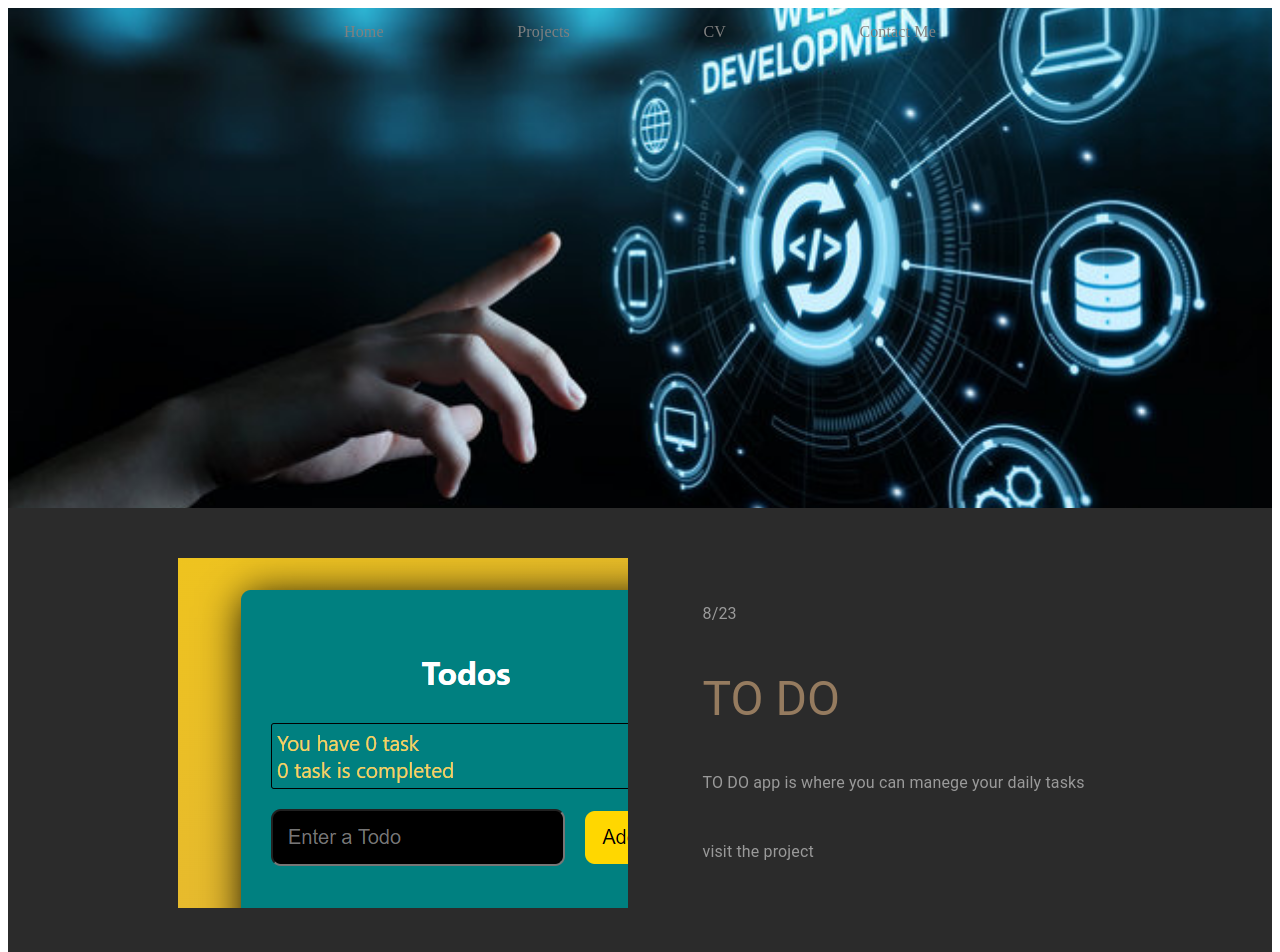
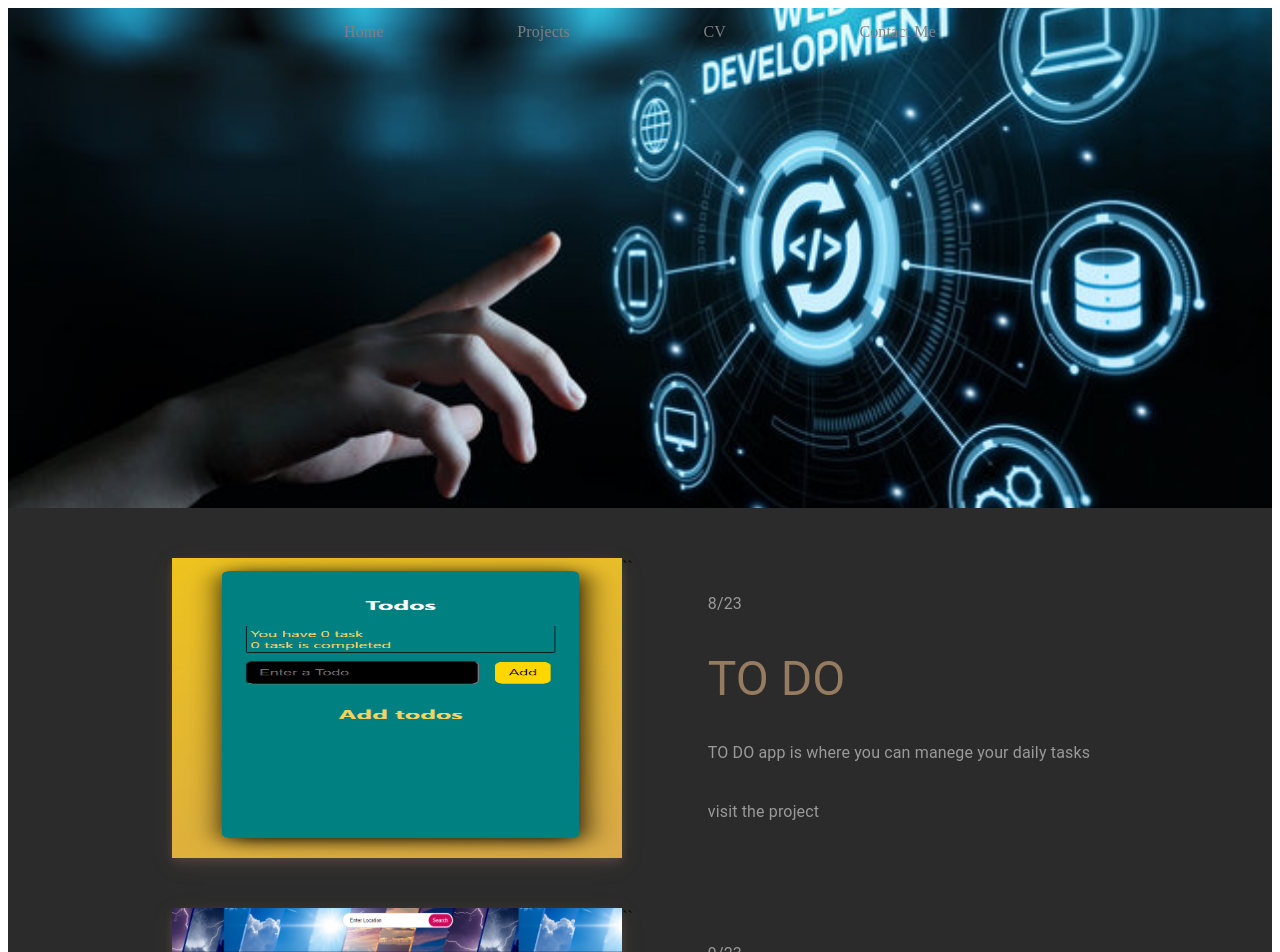
Before and after one commit to mouhamadx92x/portfolio, a Next.js app: page / in a window 1280 px wide. Shown: the top 952 px of the page. Built offline with nearby package versions, Linux system fonts and the light colour scheme; no server answers.

Commit message:
refactoring

```diff
--- a/src/app/components/project-card/index.tsx
+++ b/src/app/components/project-card/index.tsx
@@ -1,13 +1,13 @@
-import { Box, Typography } from "@mui/material";
+import { Box, CardMedia, Typography } from "@mui/material";
 import {
     projectsCardImgBoxStyles,
     projectsCardBoxStyles,
     projectsCardTypographyNameStyles,
     projectsCardTypographyStyles,
+    projectsCardImgStyles,
     projectsCardTypographyBoxStyles,
 } from "./styles";
 import { PROJECT_CARD_LINK_LABEL } from "../../../../public/constants/text";
-
 interface productCardProp {
     imgLink: string;
     name: string;
@@ -25,12 +25,15 @@ const ProductCard = ({
 }: productCardProp) => {
     return (
         <Box sx={projectsCardBoxStyles}>
-            <Box
-                sx={{
-                    ...projectsCardImgBoxStyles,
-                    background: `url(${imgLink})`,
-                }}
-            ></Box>
+            <Box sx={projectsCardImgBoxStyles}>
+                <CardMedia
+                    sx={projectsCardImgStyles}
+                    component="img"
+                    height="300"
+                    image={imgLink}
+                />
+            </Box>
+            ``
             <Box sx={projectsCardTypographyBoxStyles}>
                 <Typography sx={projectsCardTypographyStyles}>
                     {date}
--- a/src/app/components/project-card/styles.tsx
+++ b/src/app/components/project-card/styles.tsx
@@ -5,10 +5,8 @@ export const projectsCardBoxStyles = {
 
 export const projectsCardImgBoxStyles = {
     width: "450px",
-    height: "350px",
-    backgroundPosition: "center",
-    backgroundRepeat: "no-repeat",
-    backgroundSize: "contain",
+    boxShadow:
+        "0  4px  8px  0 rgba(149,  123,  95,  0.2),  0  6px  20px  0 rgba(149,  123,  95,  0.19)",
 };
 
 export const projectsCardTypographyNameStyles = {
@@ -31,3 +29,5 @@ export const projectsCardTypographyBoxStyles = {
     paddingLeft: "75px",
     width: "400px",
 };
+
+export const projectsCardImgStyles = { objectFit: "fill" };
```
